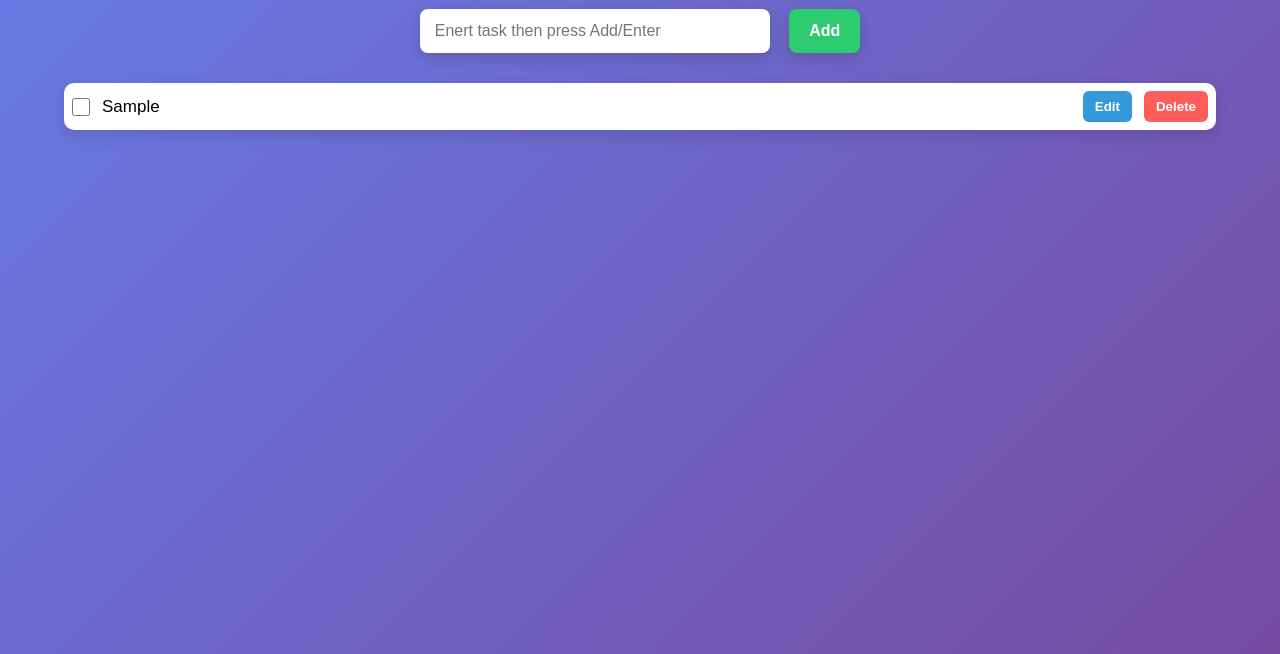
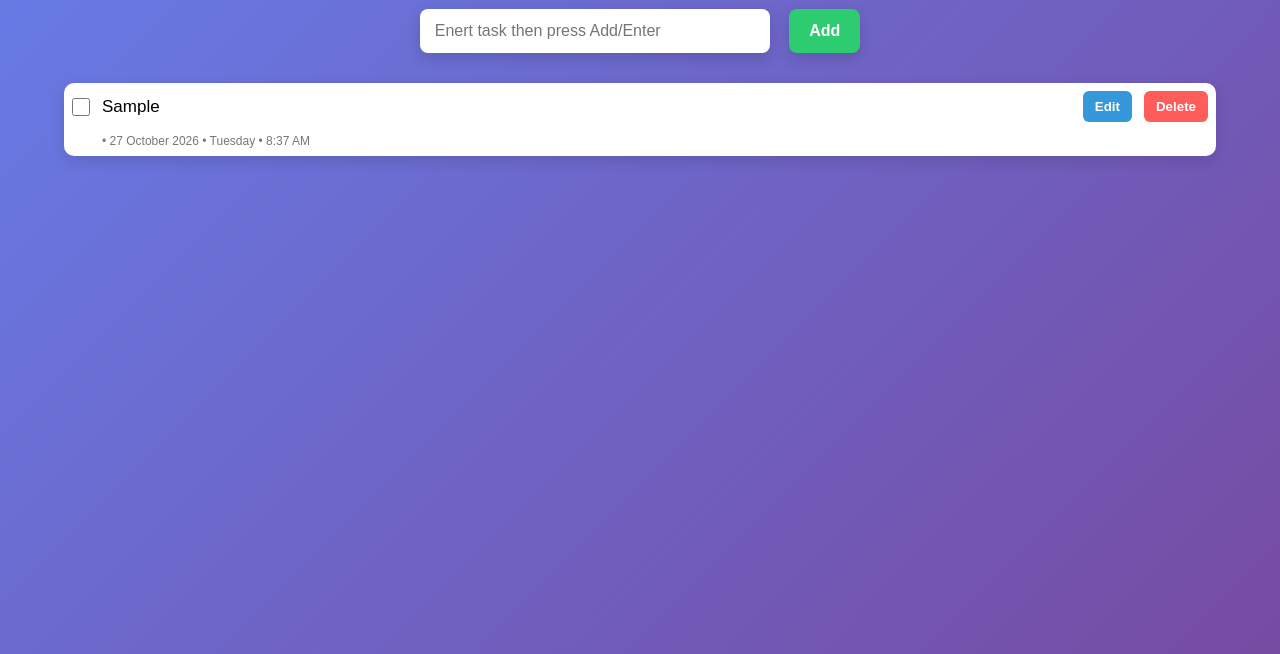
Before and after one commit to darknemesis2/TO-DO-LIST, a plain HTML site: page index.html in a window 1280 px wide. Both pictures are taken after typing "Sample" into the empty fields and a click on the button "Add". Shown: the part 146-800 px from the top of the page. Drawn offline with Linux system fonts and the light colour scheme.

Commit message:
Added timestamp feature

```diff
--- a/script.js
+++ b/script.js
@@ -9,7 +9,8 @@ function addTodo() {
     // Create a new todo object
     const todo = {
         task: task,
-        completed: false
+        completed: false,
+        createdAt: new Date()
     };
 
     // Get existing todos from localStorage
@@ -101,6 +102,74 @@ function display() {
         // Hide initially
         editInput.style.display = "none";
 
+        /* Timestamp */
+        const createdDate = new Date(todo.createdAt);
+
+        const date = createdDate.getDate();
+
+        const days = [
+            "Sunday",
+            "Monday",
+            "Tuesday",
+            "Wednesday",
+            "Thursday",
+            "Friday",
+            "Saturday"
+        ];
+
+        const currDay = days[createdDate.getDay()];
+
+        const months = [
+            "January",
+            "February",
+            "March",
+            "April",
+            "May",
+            "June",
+            "July",
+            "August",
+            "September",
+            "October",
+            "November",
+            "December"
+        ];
+
+        const currMonth = months[createdDate.getMonth()];
+
+        const year = createdDate.getFullYear();
+
+        let hour = createdDate.getHours();
+        let minute = createdDate.getMinutes();
+
+        let ampm;
+
+        if (hour >= 12) {
+            ampm = "PM";
+        } else {
+            ampm = "AM";
+        }
+
+        if (hour > 12) {
+            hour = hour - 12;
+        }
+
+        if (hour === 0) {
+            hour = 12;
+        }
+
+        if (minute < 10) {
+            minute = "0" + minute;
+        }
+
+        const time = `${hour}:${minute} ${ampm}`;
+
+        const formattedDate = `• ${date} ${currMonth} ${year} • ${currDay} • ${time}`;
+
+        const timestamp = document.createElement("small");
+        timestamp.innerText = formattedDate;
+
+        timestamp.classList.add("timestamp");
+
 
         /* Checkbox event */
         checkbox.addEventListener("change", function() {
@@ -175,6 +244,9 @@ function display() {
         li.appendChild(updateBtn);
         li.appendChild(dltbtn);
 
+        // Add timestamp under the list item
+        li.appendChild(timestamp);
+
         list.appendChild(li);
     });
 }
--- a/styles.css
+++ b/styles.css
@@ -86,9 +86,11 @@ h1 {
 
     list-style: none;
 }
+
 /* Each Todo */
 #todo-list li {
     display: flex;
+    flex-wrap: wrap;
     align-items: center;
 
     gap: 12px;
@@ -107,10 +109,13 @@ h1 {
 
     transition: 0.2s;
 }
+
 /* Task text */
 #todo-list li span {
     flex: 1;
+
     text-align: left;
+
     white-space: nowrap;
 }
 
@@ -166,7 +171,7 @@ h1 {
 /* ========================= */
 
 #todo-list .edit-btn {
-    margin-left: 600PX;
+    margin-left: 0;
 
     padding: 8px 12px;
 
@@ -249,7 +254,29 @@ h1 {
 }
 
 
+/* ========================= */
+/* Timestamp */
+/* ========================= */
+
+#todo-list .timestamp {
+    flex-basis: 100%;
+
+    display: block;
+
+    text-align: left;
+
+    margin-left: 30px;
+
+    font-size: 12px;
+
+    color: #777;
+}
+
+
+/* ========================= */
 /* Mobile */
+/* ========================= */
+
 @media (max-width: 600px) {
 
     #add-input {
@@ -263,4 +290,8 @@ h1 {
     #add-btn {
         padding: 13px 15px;
     }
+
+    #todo-list .timestamp {
+        margin-left: 30px;
+    }
 }
```
